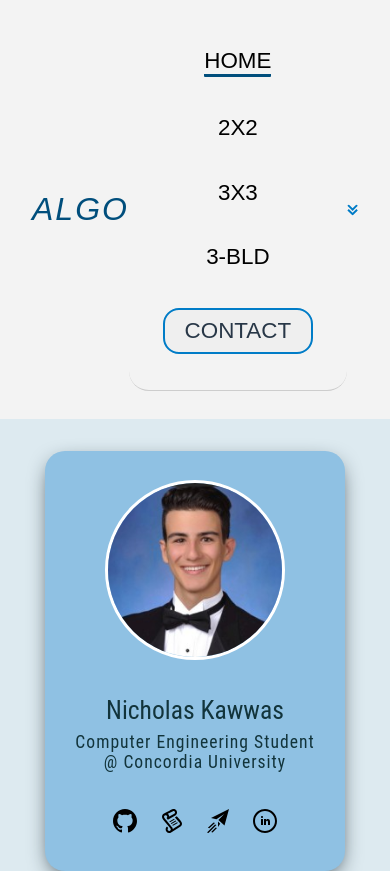
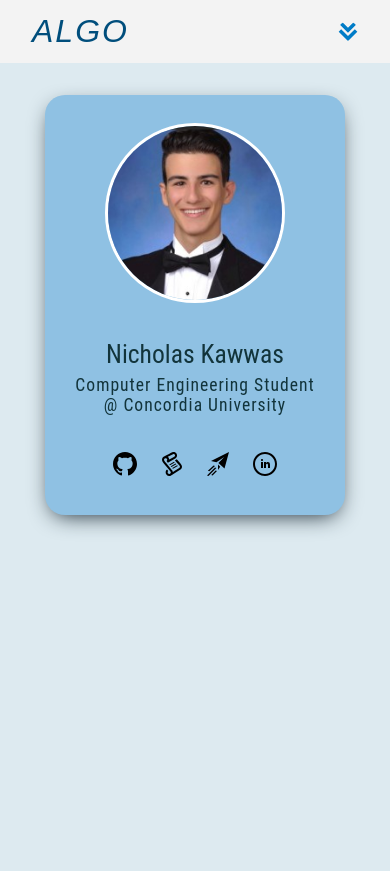
Before and after one commit to nickawwas/Algo-Learn, a React (Create React App) app: page /contact in a window 390 px wide. After the commit the page ends 844 px from the top, so only its background shows below. Built offline with nearby package versions, Linux system fonts and the light colour scheme; a web font is replaced by a local one.

Commit message:
Fixed Nav Bar Mobile View

```diff
--- a/src/components/Container/Container.css
+++ b/src/components/Container/Container.css
@@ -115,9 +115,9 @@ header {
     padding: 0.8rem 0;
   }
   .nav {
-    position: relative;
-    z-index: 2;
-    top: -100%;
+    position: absolute;
+    z-index: -1;
+    top: -40%;
     left: 0;
     -webkit-transition: 1.2s ease-in-out;
     transition: 1.2s ease-in-out;
@@ -147,6 +147,7 @@ header {
   }
   .nav.open {
     top: 3rem;
+    opacity: 1;
     -webkit-animation: slideIn 1.2s;
             animation: slideIn 1.2s;
   }
--- a/src/components/Navbar/Navbar.css
+++ b/src/components/Navbar/Navbar.css
@@ -112,9 +112,13 @@ header {
     border: none;
     padding: 0.8rem 0;
   }
-  .nav {
+  header a, header svg {
     position: relative;
     z-index: 2;
+  }
+  .nav {
+    position: absolute;
+    z-index: 1;
     top: -100%;
     left: 0;
     -webkit-transition: 1.2s ease-in-out;
--- a/src/components/Navbar/Navbar.scss
+++ b/src/components/Navbar/Navbar.scss
@@ -118,16 +118,18 @@ header {
 
         border: none;
         padding: 0.8rem 0;
+
+        a, svg {
+            position: relative;
+            z-index: 2;
+        }
     }
 
     .nav {
-        position: relative;
-        z-index: 2;
-        //top: 3rem;
-        //right: -100%;
+        position: absolute;
+        z-index: 1;
         top: -100%;
         left: 0;
-
 
         transition: 1.2s ease-in-out;
 
@@ -152,11 +154,8 @@ header {
         }
 
         &.open {
-            //right: 0;
             top: 3rem;
-
             animation: slideIn 1.2s;
-            //transition: 1.2s ease-in-out;
         }
     }
 
```
Also changed, not shown: 2 other files (tests, documents, lock files or other folders).
